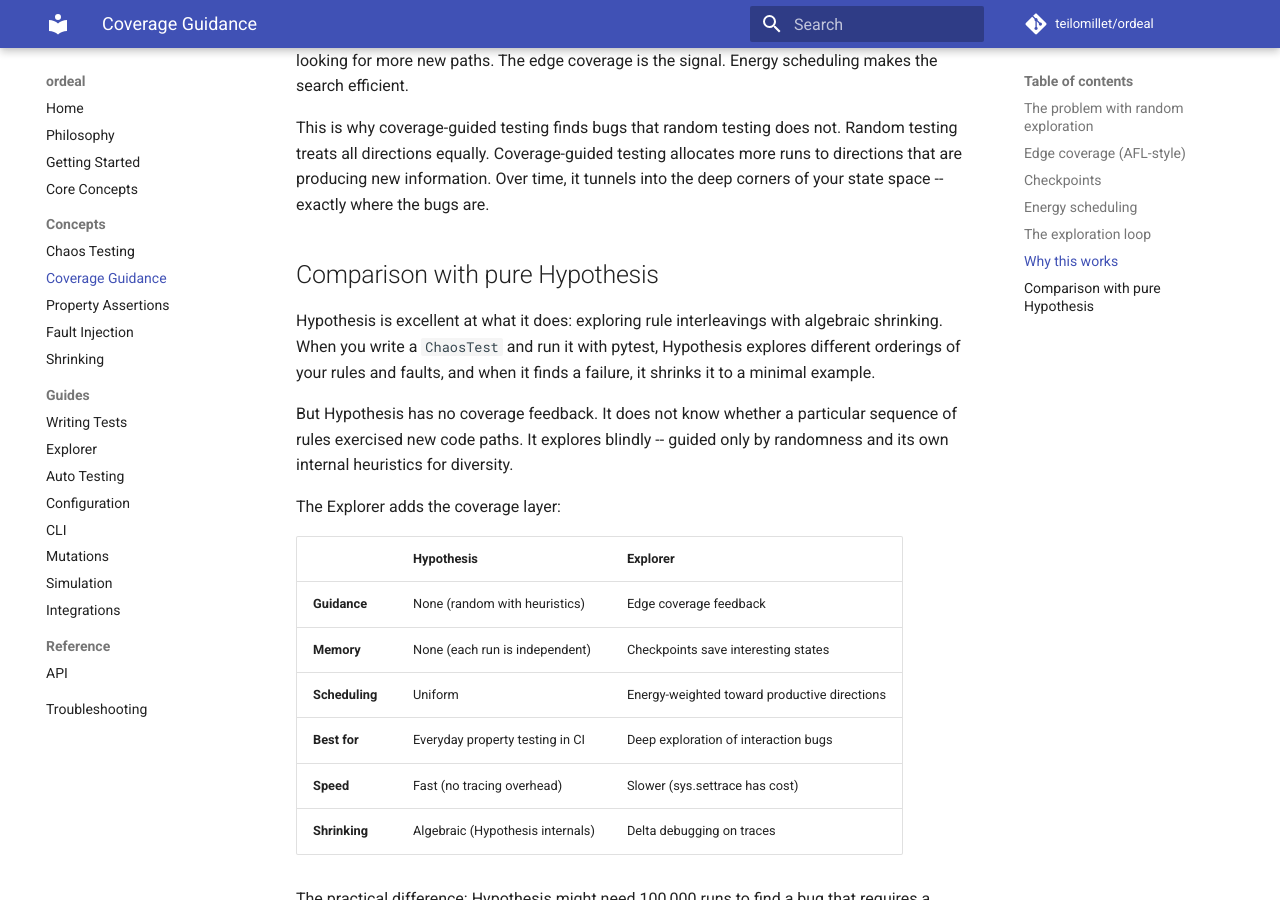
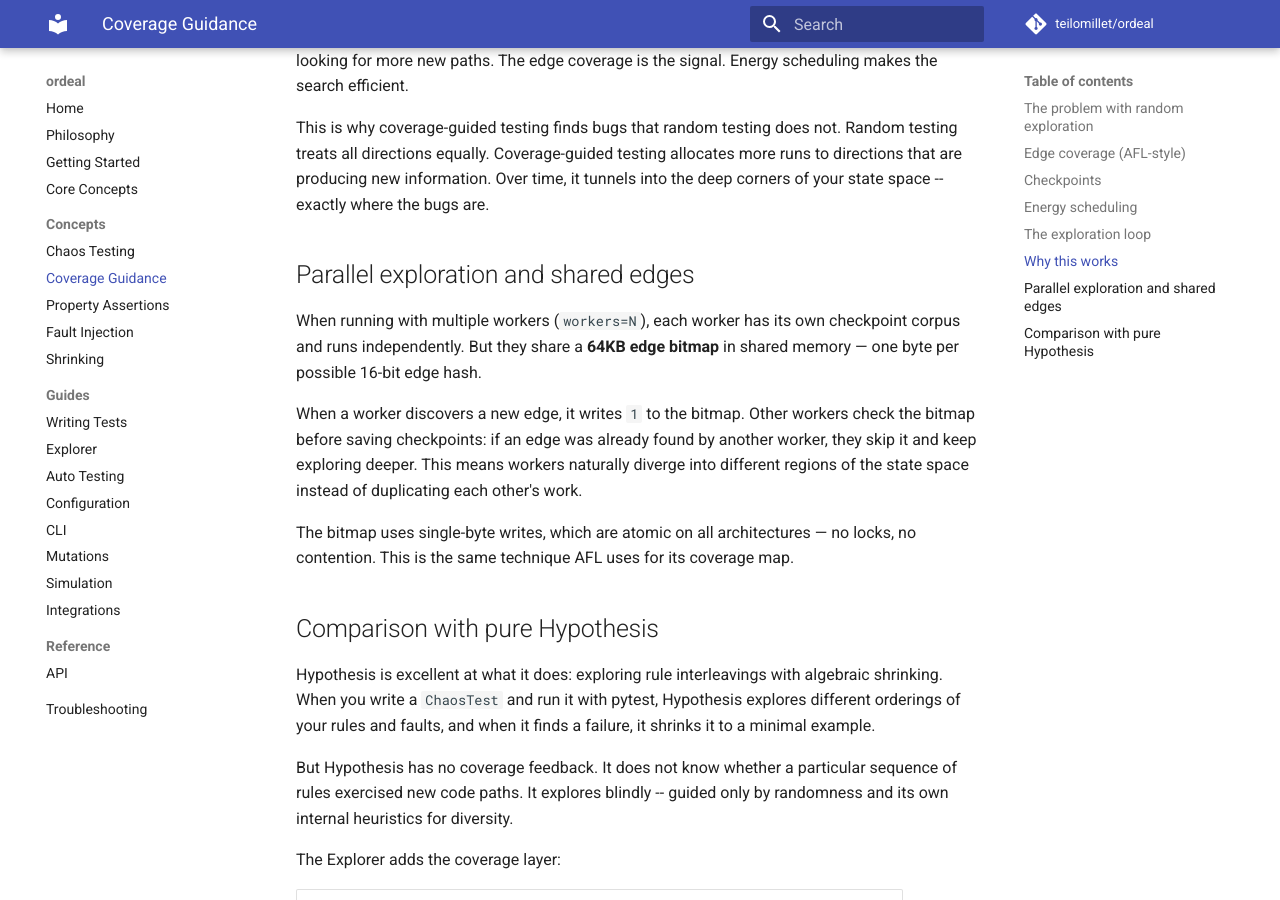
Before and after one commit to teilomillet/ordeal, an MkDocs documentation site: the page built from docs/concepts/coverage-guidance.md, in a window 1280 px wide and 900 px high, scrolled down 5483 px. Built offline with MkDocs 1.6.1 and Material for MkDocs 9.7.7, drawn with Linux system fonts in a browser that asks for light colours; comment, search, counter and statistics services are not loaded.

Commit message:
docs: document shared-memory edge bitmap for parallel exploration
- Explorer guide: explain AFL-style shared bitmap, lock-free atomic
  writes, share_edges=False option
- Coverage guidance concept: new section on parallel exploration and
  how the bitmap causes workers to diverge into different state regions
- API reference: add share_edges parameter to Explorer constructor

Co-Authored-By: Claude Opus 4.6 (1M context) <noreply@anthropic.com>

```diff
--- a/docs/concepts/coverage-guidance.md
+++ b/docs/concepts/coverage-guidance.md
@@ -194,6 +194,14 @@ Coverage guidance pushes exploration toward these intersections automatically. T
 
 This is why coverage-guided testing finds bugs that random testing does not. Random testing treats all directions equally. Coverage-guided testing allocates more runs to directions that are producing new information. Over time, it tunnels into the deep corners of your state space -- exactly where the bugs are.
 
+## Parallel exploration and shared edges
+
+When running with multiple workers (`workers=N`), each worker has its own checkpoint corpus and runs independently. But they share a **64KB edge bitmap** in shared memory — one byte per possible 16-bit edge hash.
+
+When a worker discovers a new edge, it writes `1` to the bitmap. Other workers check the bitmap before saving checkpoints: if an edge was already found by another worker, they skip it and keep exploring deeper. This means workers naturally diverge into different regions of the state space instead of duplicating each other's work.
+
+The bitmap uses single-byte writes, which are atomic on all architectures — no locks, no contention. This is the same technique AFL uses for its coverage map.
+
 ## Comparison with pure Hypothesis
 
 Hypothesis is excellent at what it does: exploring rule interleavings with algebraic shrinking. When you write a `ChaosTest` and run it with pytest, Hypothesis explores different orderings of your rules and faults, and when it finds a failure, it shrinks it to a minimal example.
```
Also changed, not shown: docs/guides/explorer.md (+4 -1 lines), docs/reference/api.md (+1 -0 lines).
